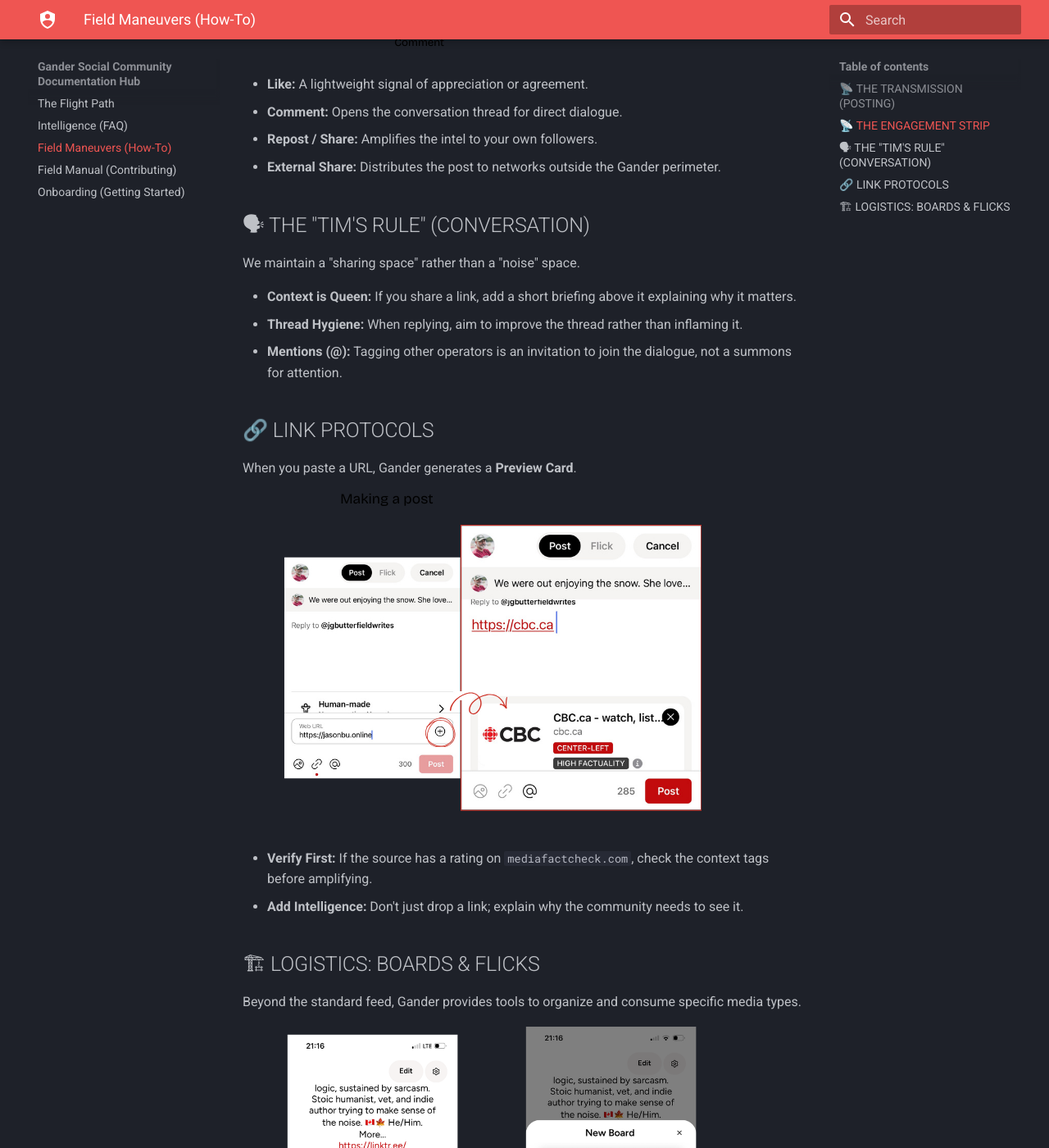
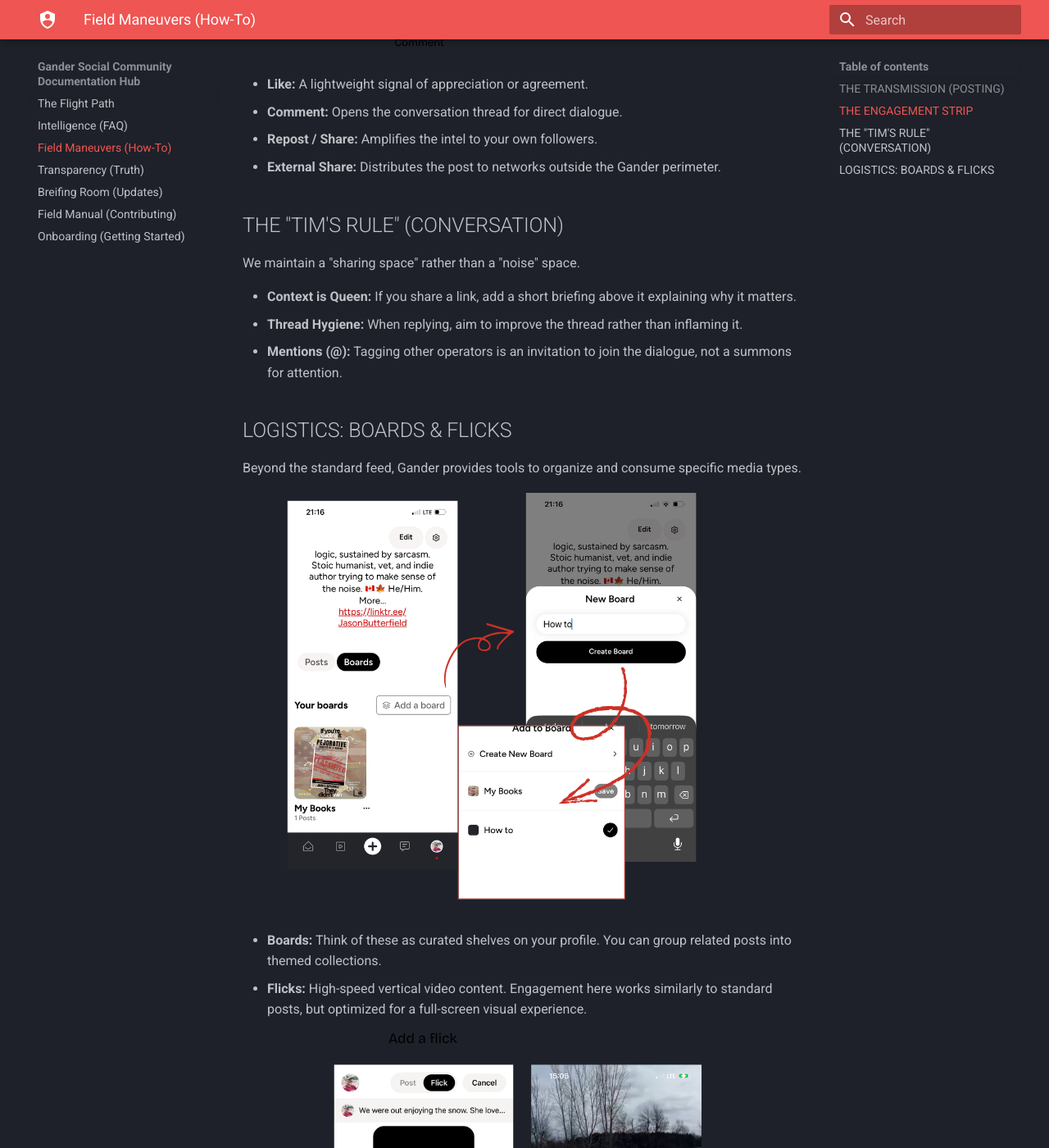
Before and after one commit to jasonbutt/gander-social-docs, an MkDocs documentation site: the page built from docs/how-to.md, in a window 1280 px wide and 1400 px high, scrolled down 1134 px. Shown: the whole window at 82% size. Built offline with MkDocs 1.6.1 and Material for MkDocs 9.7.7, drawn with Linux system fonts in a browser that asks for light colours; some of the changed text lies outside the part shown.

Commit message:
Initialize The Briefing Room for updates

```diff
--- a/docs/how-to.md
+++ b/docs/how-to.md
@@ -5,7 +5,7 @@
 
 ---
 
-## 📡 THE TRANSMISSION (POSTING)
+## THE TRANSMISSION (POSTING)
 
 When broadcasting to the Gander network, follow these community-established norms:
 
@@ -13,7 +13,7 @@
 - **Authorship Tags:** Always disclose if a post is **Human-made** or **AI-generated**. Transparency is the bedrock of our digital sovereignty.
 - **The 300 Limit:** Keep your intel tight. URLs count toward your character limit.
 
-## 📡 THE ENGAGEMENT STRIP
+## THE ENGAGEMENT STRIP
 
 Every transmission (post) has a set of engagement controls at the bottom. Learn these early to move faster.
 ![Post Interaction Controls](images/thepost.png)
@@ -23,7 +23,7 @@
 - **Repost / Share:** Amplifies the intel to your own followers.
 - **External Share:** Distributes the post to networks outside the Gander perimeter.
 
-## 🗣 THE "TIM'S RULE" (CONVERSATION)
+## THE "TIM'S RULE" (CONVERSATION)
 
 We maintain a "sharing space" rather than a "noise" space.
 
@@ -31,15 +31,7 @@
 - **Thread Hygiene:** When replying, aim to improve the thread rather than inflaming it.
 - **Mentions (@):** Tagging other operators is an invitation to join the dialogue, not a summons for attention.
 
-## 🔗 LINK PROTOCOLS
-
-When you paste a URL, Gander generates a **Preview Card**.
-![Web Posting](images/web-posting.png)
-
-- **Verify First:** If the source has a rating on `mediafactcheck.com`, check the context tags before amplifying.
-- **Add Intelligence:** Don't just drop a link; explain why the community needs to see it.
-
-## 🏗 LOGISTICS: BOARDS & FLICKS
+## LOGISTICS: BOARDS & FLICKS
 
 Beyond the standard feed, Gander provides tools to organize and consume specific media types.
 ![Boards](images/boards.png)
--- a/mkdocs.yml
+++ b/mkdocs.yml
@@ -23,5 +23,7 @@
   - The Flight Path: index.md
   - Intelligence (FAQ): faq.md
   - Field Maneuvers (How-To): how-to.md
+  - Transparency (Truth): transparency.md
+  - Breifing Room (Updates): briefing-room.md
   - Field Manual (Contributing): contributing.md
   - Onboarding (Getting Started): getting-started.md
```
Also changed, not shown: docs/briefing-room.md (added, +26 -0 lines), docs/transparency.md (added, +31 -0 lines), docs/images/7.How made.png (added), docs/images/settings-contentmedia.png (added).
